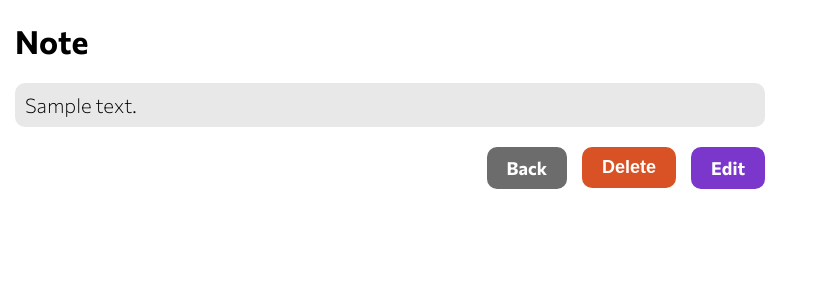
After one commit to pavelsytnik/notes-php-no-framework-app, a PHP site: template views/notes/show.view.php in a window 1280 px wide. The commit adds this page. Shown: the top 300 px of the page, without its empty margins (0-813 px from the left). Run offline with PHP 8.4, Linux system fonts and the light colour scheme; the template is opened without the code that fills it: most values are stand-ins (such as "Sample title", 1, 10 or a date in 2020).

Commit message:
Add note show page

```diff
--- a/app/routes.php
+++ b/app/routes.php
@@ -6,6 +6,7 @@ App::$router->get('/', 'index');
 App::$router->get('/about', 'about');
 
 App::$router->get('/notes', 'notes/index');
+App::$router->get('/note', 'notes/show');
 App::$router->get('/notes/create', 'notes/create');
 App::$router->post('/notes', 'notes/store');
 App::$router->get('/note/edit', 'notes/edit');
--- a/public/css/site.css
+++ b/public/css/site.css
@@ -131,3 +131,12 @@ textarea {
 textarea:focus {
   outline: 1px solid black;
 }
+
+.note-text {
+  background-color: rgb(232, 232, 232);
+  padding: 10px;
+  border-radius: 10px;
+  font-weight: 200;
+  font-size: 20px;
+  overflow-wrap: anywhere;
+}
--- a/views/notes/index.view.php
+++ b/views/notes/index.view.php
@@ -6,7 +6,7 @@
     <ul>
         <?php foreach ($notes as $note): ?>
             <li>
-                <a href="/note/edit?id=<?= $note['id'] ?>">
+                <a href="/note?id=<?= $note['id'] ?>">
                     <?= htmlentities($note['body']) ?>
                 </a>
             </li>
--- /dev/null
+++ b/views/notes/show.view.php
@@ -0,0 +1,20 @@
+<?php partial('head'); ?>
+<?php partial('nav'); ?>
+
+<main>
+    <h1>Note</h1>
+    <div class="form-container">
+        <p class="note-text"><?= htmlentities($note['body']) ?></p>
+        <div class="action-bar">
+            <a class="btn btn-back" href="/notes">Back</a>
+            <form action="/note" method="POST">
+                <input type="hidden" name="_method" value="DELETE">
+                <input type="hidden" name="id" value="<?= $note['id'] ?>">
+                <input class="btn btn-delete" type="submit" value="Delete">
+            </form>
+            <a class="btn btn-primary" href="/note/edit?id=<?= $note['id'] ?>">Edit</a>
+        </div>
+    </div>
+</main>
+
+<?php partial('footer'); ?>
```
Also changed, not shown: controllers/notes/show.php (added, +25 -0 lines), views/notes/edit.view.php (+1 -6 lines).
